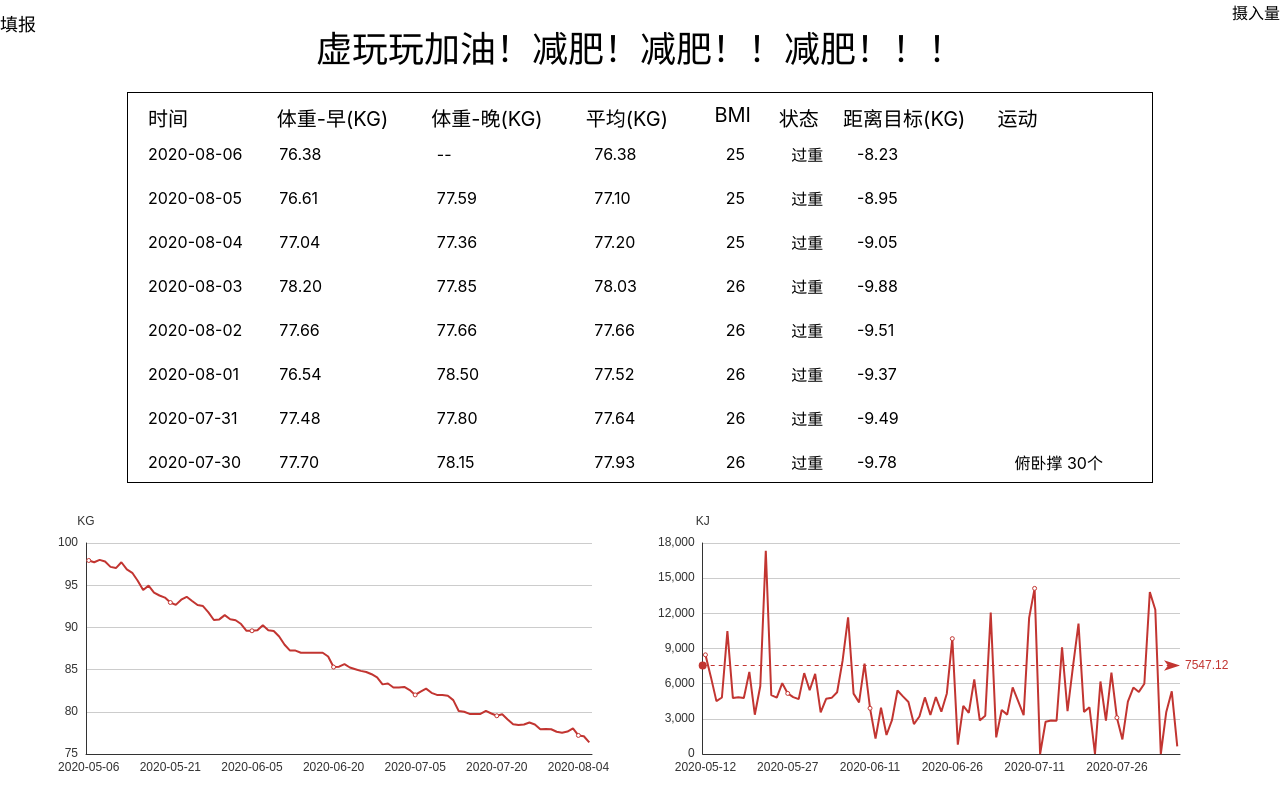
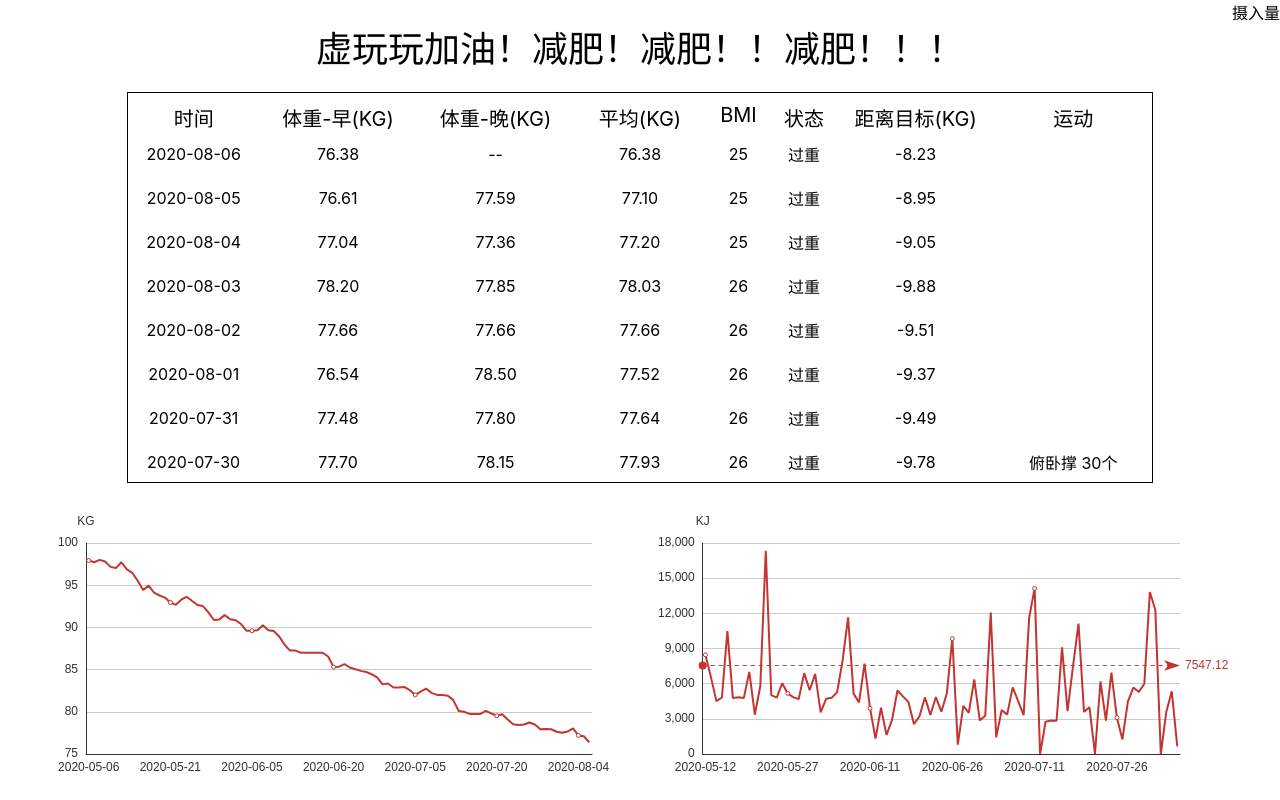
Before and after one commit to xuwanwanTT/my-record, a React (Create React App) app: page /#/ in a window 1280 px wide. Built offline with nearby package versions, Linux system fonts and the light colour scheme.

Commit message:
fixed:清除warning

```diff
--- a/src/component/energy-daily/Page.js
+++ b/src/component/energy-daily/Page.js
@@ -1,4 +1,4 @@
-import React, { Fragment } from 'react';
+import React from 'react';
 import './page.css';
 
 export default class Page extends React.Component {
@@ -60,7 +60,7 @@ export default class Page extends React.Component {
   }
 
   componentDidMount() {
-    const me = this;
+    // const me = this;
   }
 
   render() {
--- a/src/component/info-fill-in/FillIn.js
+++ b/src/component/info-fill-in/FillIn.js
@@ -1,4 +1,4 @@
-import React, { useRef, useEffect } from 'react';
+import React from 'react';
 import './fill-in.css';
 import AddInput from './AddInput';
 
@@ -14,12 +14,12 @@ export default class Page extends React.Component {
   }
 
   infoComit() {
-    const data = {
-      date: this['info0'].value,
-      value_m: this['info1'].value,
-      value_e: this['info2'].value,
-      sport: this.sportRef.getData()
-    };
+    // const data = {
+    //   date: this['info0'].value,
+    //   value_m: this['info1'].value,
+    //   value_e: this['info2'].value,
+    //   sport: this.sportRef.getData()
+    // };
   }
 
   showInput() {
--- a/src/component/list/list.css
+++ b/src/component/list/list.css
@@ -9,9 +9,13 @@
   width: 100%;
   display: flex;
   font-size: 20px;
-  padding-left: 20px;
+  /* padding-left: 20px; */
   margin-top: 10px;
   box-sizing: border-box;
+}
+
+.list-wrap > .list-header > div {
+  text-align: center;
 }
 
 .list-wrap > .list-content-wrap {
@@ -25,7 +29,8 @@
   display: flex;
   flex-direction: column;
   font-size: 16px;
-  padding-left: 20px;
+  /* padding-left: 20px; */
+  box-sizing: border-box;
 }
 
 .list-wrap > .list-content-wrap > .list-content > .list-item {
@@ -34,3 +39,7 @@
   align-items: center;
   margin: 10px 0;
 }
+
+.list-wrap > .list-content-wrap > .list-content > .list-item > div {
+  text-align: center;
+}
--- a/src/page/homepage/Homepage.js
+++ b/src/page/homepage/Homepage.js
@@ -3,7 +3,7 @@ import './homepage.css';
 import List from '../../component/list/List';
 import Line from '../../component/line/Line';
 import LineKJ from '../../component/line/LineKJ';
-import InfoFillIn from '../../component/info-fill-in/FillIn';
+// import InfoFillIn from '../../component/info-fill-in/FillIn';
 import EnergyDaily from '../../component/energy-daily/Page';
 import axios from 'axios';
 
@@ -100,25 +100,22 @@ export default () => {
       const totalData = [];
 
       resData.forEach((s, i) => {
-        let temp_e = 0;
-        let temp_w = 0;
-        let temp_data = {};
+        let temp_data = { weight: 0, energy: 0 };
 
         for (let n in s) {
           temp_data[n] = s[n];
           if (Array.isArray(s[n])) {
             s[n].forEach(m => {
               m.energy = m.product ? ~~(food[m.name] * 4.184) : ~~(food[m.name] / 100 * m.value * 4.184);
-              temp_e += m.energy;
-              temp_w += m.value;
+              temp_data.energy += m.energy;
+              temp_data.weight += m.value;
             });
           }
         }
-        temp_data.weight = temp_w;
-        temp_data.energy = temp_e;
+
         totalData.push(temp_data);
         dataXkj.unshift(s.date);
-        dataYkj.unshift(temp_e);
+        dataYkj.unshift(temp_data.energy);
       });
 
       energyRef.current.setData(totalData, weight, energy);
@@ -139,7 +136,7 @@ export default () => {
         <Line data={lineData} style={{ width: 600 }} />
         <LineKJ data={lineKjData} style={{ width: 600 }} />
       </div>
-      <InfoFillIn />
+      {/* <InfoFillIn /> */}
       <EnergyDaily ref={energyRef} />
     </>
   );
```
